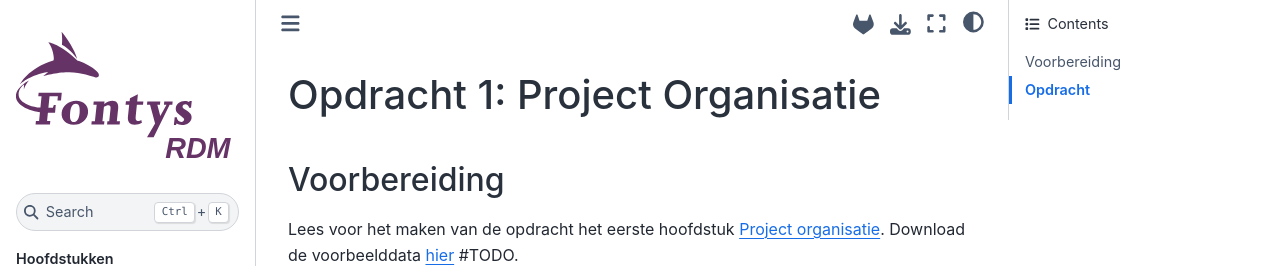
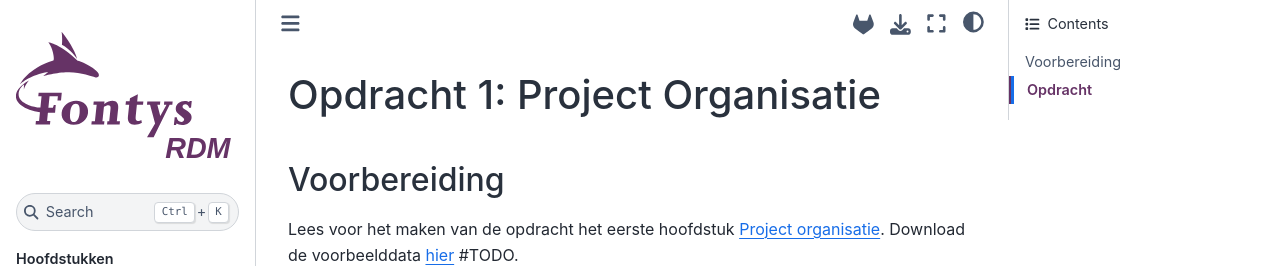
Before and after one commit to rickdkk/RDM-module-5, a Jupyter Book: the page built from assignments/1_project_organisatie_opdracht.md, in a window 1280 px wide. Shown: the top 266 px of the page. Built offline with Jupyter Book 1.0.4 settings and Sphinx 7.4.7 and the Sphinx Book theme 1.1.4, drawn with Linux system fonts in a browser that asks for light colours.

Commit message:
Added purple elements

```diff
--- a/_static/mystyles.css
+++ b/_static/mystyles.css
@@ -2,6 +2,10 @@
 we want to:
 - center it
 */
+
+:root{
+    --fontys-purple: rgba(102, 51, 102, 1);
+}
 
 .bd-content .section table {
     display: table;
@@ -10,3 +14,15 @@
 .table td, .table th {
     padding: .1rem;
 }
+
+#site-navigation nav ul.nav a:hover, #site-navigation nav ul.nav li.active > a, #site-navigation nav ul.nav li.active > a:hover {
+    color: var(--fontys-purple);
+}
+
+.bd-toc nav li.active > a.active {
+    border-left: 2px solid var(--fontys-purple);
+}
+
+.bd-toc nav a:hover, .bd-toc nav li.active > a.active{
+    color: var(--fontys-purple);
+}
```
Also changed, not shown: figures/glob_explorer.png (added), figures/glob_find.png (added), figures/glob_ipython.png (added), figures/glob_julia.png (added), figures/glob_radian.png (added).
